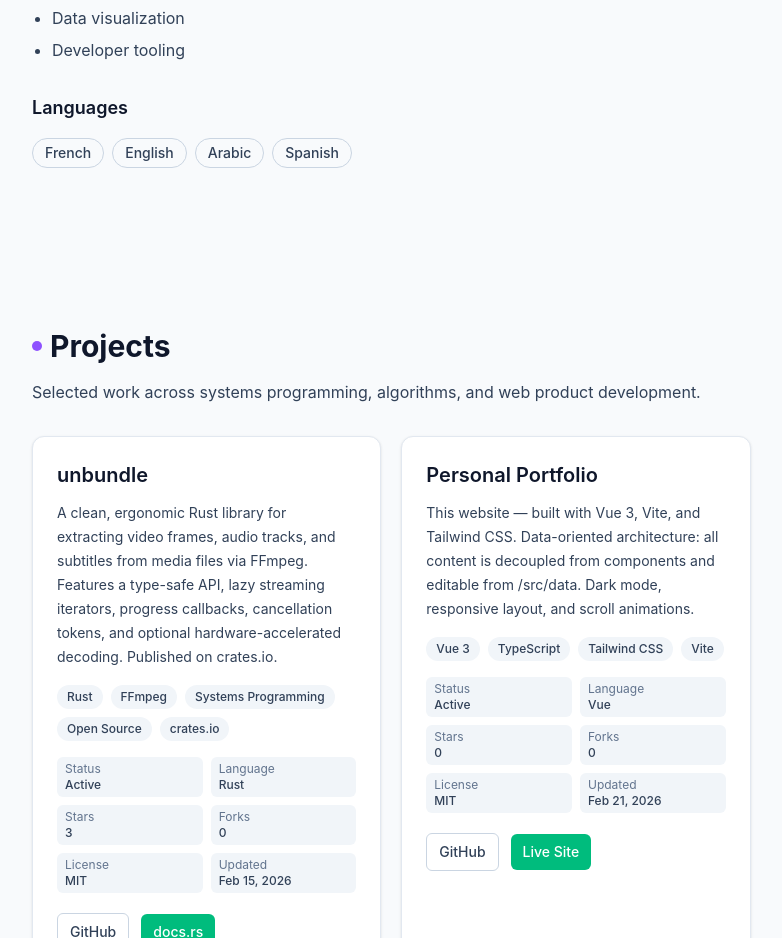
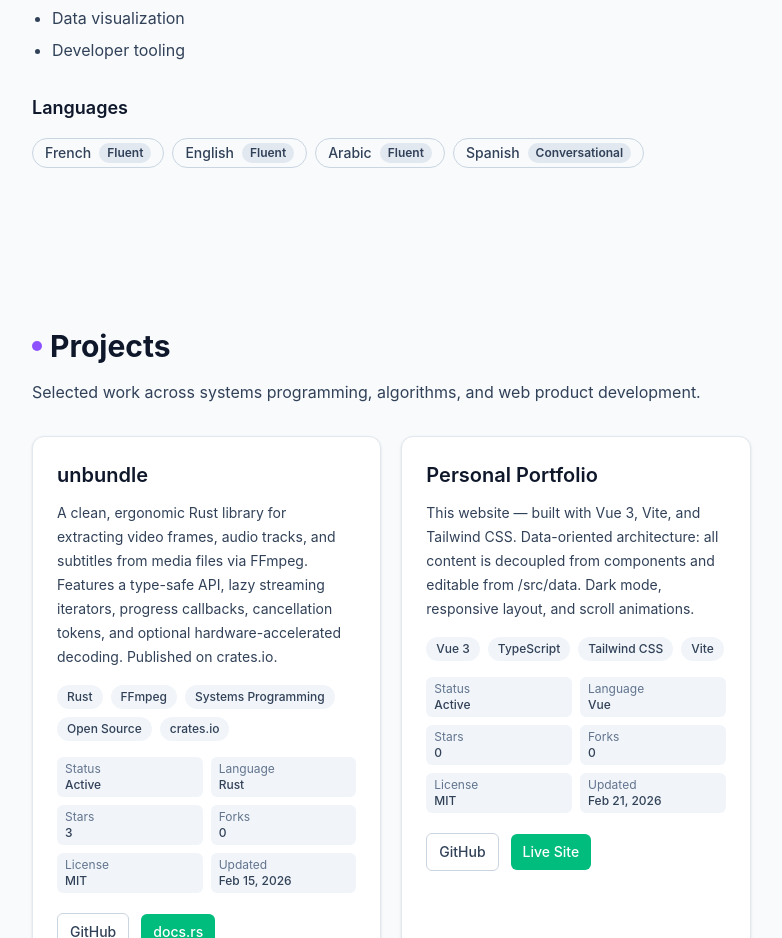
Before and after one commit to skanderjeddi/homepage, a Vue app: page / in a window 1280 px wide. Shown: the part 1100-2038 px from the top of the page, without its empty margins (64-846 px from the left). Built offline with nearby package versions, Linux system fonts and the light colour scheme.

Commit message:
feat: add language proficiency level tags

```diff
--- a/src/components/AboutSection.vue
+++ b/src/components/AboutSection.vue
@@ -7,24 +7,40 @@ import { locale } from '@/stores/locale'
 const isFrench = computed(() => locale.value === 'fr')
 const copy = computed(() => i18n[locale.value])
 
-const localizedBio = computed(() => (isFrench.value ? personal.bio : (personal.bioEn ?? personal.bio)))
+const localizedBio = computed(() =>
+  isFrench.value ? personal.bio : (personal.bioEn ?? personal.bio),
+)
 const localizedInterests = computed(() =>
   isFrench.value ? personal.interests : (personal.interestsEn ?? personal.interests),
 )
-const localizedLanguages = computed(() =>
-  isFrench.value ? personal.languages : (personal.languagesEn ?? personal.languages),
-)
+const localizedLanguages = computed(() => {
+  if (Array.isArray(personal.languageProficiencies) && personal.languageProficiencies.length) {
+    return personal.languageProficiencies.map((entry: any) => ({
+      name: isFrench.value ? entry.name : (entry.nameEn ?? entry.name),
+      level: isFrench.value ? entry.level : (entry.levelEn ?? entry.level),
+    }))
+  }
+
+  const fallback = isFrench.value
+    ? personal.languages
+    : (personal.languagesEn ?? personal.languages)
+  return fallback.map((name: string) => ({ name, level: '' }))
+})
 </script>
 
 <template>
   <section id="about" class="scroll-mt-24 py-14 sm:py-20">
-    <h2 class="text-2xl font-bold text-slate-900 sm:text-3xl dark:text-white">{{ copy.sections.aboutTitle }}</h2>
+    <h2 class="text-2xl font-bold text-slate-900 sm:text-3xl dark:text-white">
+      {{ copy.sections.aboutTitle }}
+    </h2>
     <p class="mt-5 max-w-3xl text-base leading-7 text-slate-700 dark:text-zinc-300">
       {{ localizedBio }}
     </p>
 
     <div class="mt-8">
-      <h3 class="text-lg font-semibold text-slate-900 dark:text-white">{{ copy.sections.skillsTitle }}</h3>
+      <h3 class="text-lg font-semibold text-slate-900 dark:text-white">
+        {{ copy.sections.skillsTitle }}
+      </h3>
       <ul class="mt-4 flex flex-wrap gap-2">
         <li
           v-for="skill in personal.skills"
@@ -37,21 +53,31 @@ const localizedLanguages = computed(() =>
     </div>
 
     <div class="mt-8">
-      <h3 class="text-lg font-semibold text-slate-900 dark:text-white">{{ copy.sections.interestsTitle }}</h3>
+      <h3 class="text-lg font-semibold text-slate-900 dark:text-white">
+        {{ copy.sections.interestsTitle }}
+      </h3>
       <ul class="mt-4 list-disc space-y-2 pl-5 text-slate-700 dark:text-zinc-300">
         <li v-for="interest in localizedInterests" :key="interest">{{ interest }}</li>
       </ul>
     </div>
 
     <div class="mt-8">
-      <h3 class="text-lg font-semibold text-slate-900 dark:text-white">{{ copy.sections.languagesTitle }}</h3>
+      <h3 class="text-lg font-semibold text-slate-900 dark:text-white">
+        {{ copy.sections.languagesTitle }}
+      </h3>
       <ul class="mt-4 flex flex-wrap gap-2">
         <li
           v-for="language in localizedLanguages"
-          :key="language"
-          class="rounded-full border border-slate-300 px-3 py-1 text-sm font-medium text-slate-700 dark:border-zinc-600 dark:text-zinc-200"
+          :key="language.name"
+          class="inline-flex items-center gap-2 rounded-full border border-slate-300 px-3 py-1 text-sm font-medium text-slate-700 dark:border-zinc-600 dark:text-zinc-200"
         >
-          {{ language }}
+          <span>{{ language.name }}</span>
+          <span
+            v-if="language.level"
+            class="rounded-full bg-slate-200 px-2 py-0.5 text-xs font-semibold text-slate-700 dark:bg-zinc-700 dark:text-zinc-200"
+          >
+            {{ language.level }}
+          </span>
         </li>
       </ul>
     </div>
--- a/src/data/personal.js
+++ b/src/data/personal.js
@@ -67,6 +67,32 @@ I’m comfortable across low-level systems (C++/Rust), advanced algorithms, and
     'Systèmes distribués',
     'Cryptographie',
   ],
+  languageProficiencies: [
+    {
+      name: 'Français',
+      nameEn: 'French',
+      level: 'Courant',
+      levelEn: 'Fluent',
+    },
+    {
+      name: 'Anglais',
+      nameEn: 'English',
+      level: 'Courant',
+      levelEn: 'Fluent',
+    },
+    {
+      name: 'Arabe',
+      nameEn: 'Arabic',
+      level: 'Courant',
+      levelEn: 'Fluent',
+    },
+    {
+      name: 'Espagnol',
+      nameEn: 'Spanish',
+      level: 'Conversationnel',
+      levelEn: 'Conversational',
+    },
+  ],
   languages: ['Français', 'Anglais', 'Arabe', 'Espagnol'],
   languagesEn: ['French', 'English', 'Arabic', 'Spanish'],
 }
```
